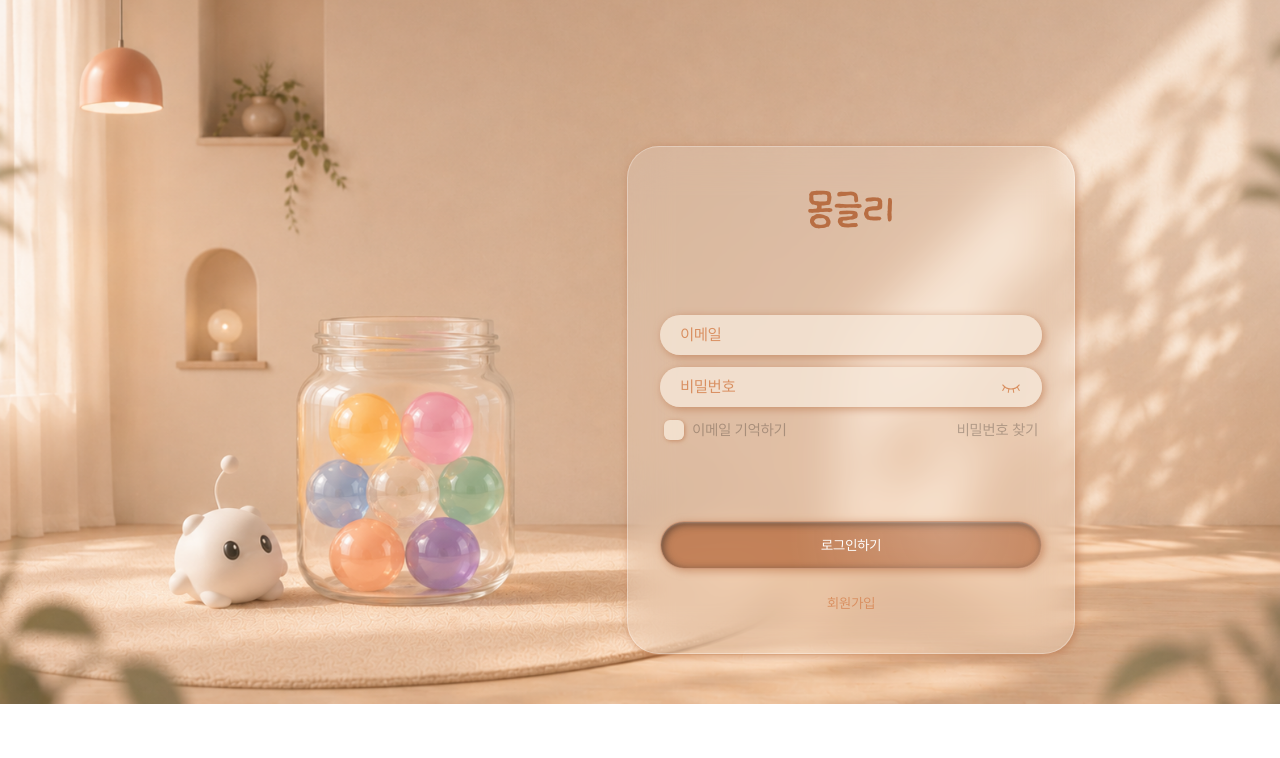
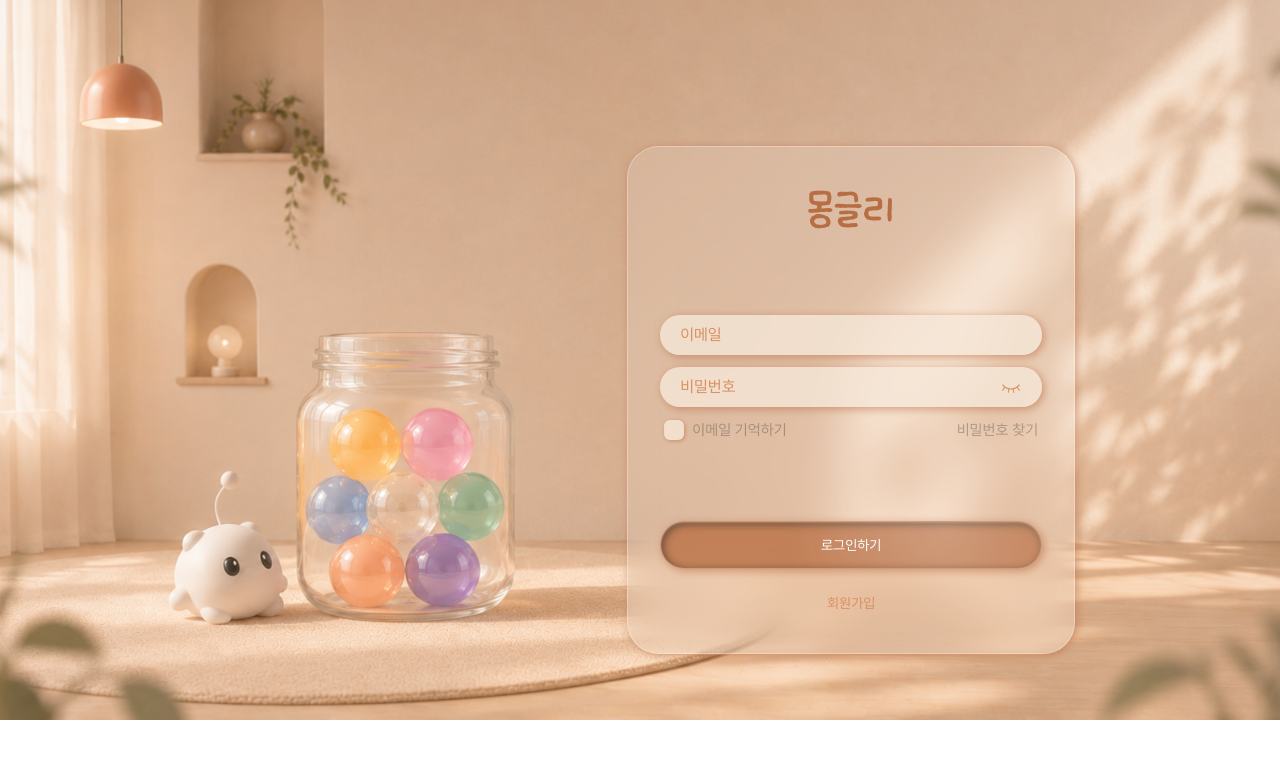
Before and after one commit to jhj04/Mongly, a Next.js app: page / in a window 1280 px wide. Shown: the top 758 px of the page. Built offline with nearby package versions, Linux system fonts and the light colour scheme.

Commit message:
CHORE : 배경 화면 위치 조정

```diff
--- a/src/components/common/AppShell.tsx
+++ b/src/components/common/AppShell.tsx
@@ -21,7 +21,7 @@ export default function AppShell({ children }: { children: React.ReactNode }) {
       }`}
       style={{
         backgroundPosition: isOnboarding
-          ? "center calc(50% - 6rem)"
+          ? "center calc(50% - 5rem)"
           : isStudy || isFriends
           ? "center calc(50%)"
           : "center calc(50%)",
```
